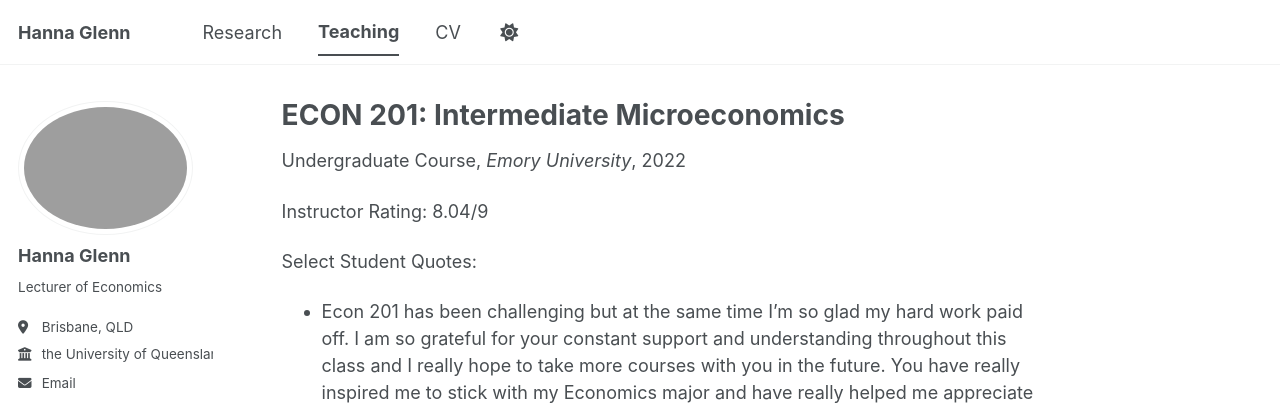
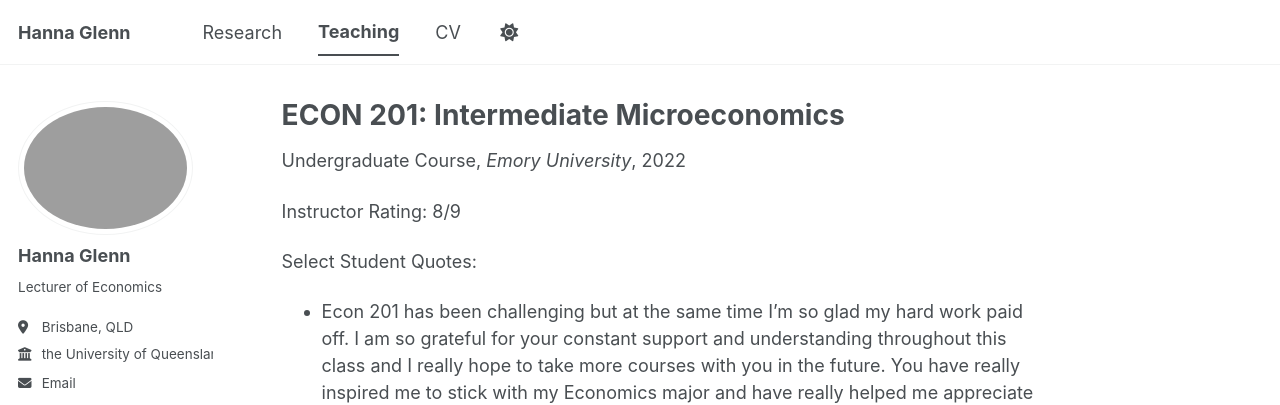
Before and after one commit to hannaglenn/hannaglenn.github.io, a Jekyll site: the page built from _teaching/int-micro.md, in a window 1280 px wide and 1098 px high. Shown: the top 405 px of the window. Built offline with Jekyll 4.4.1, drawn with Linux system fonts in a browser that asks for light colours; some web fonts are replaced; a script bundle is joined from its source files by our own code; library files that are not in the unit come from our copies.

Commit message:
try to fix teaching

```diff
--- a/_teaching/int-micro.md
+++ b/_teaching/int-micro.md
@@ -7,7 +8,7 @@ venue: "Emory University"
 date: 2022-06-06
 ---
 
-Instructor Rating: 8.04/9
+Instructor Rating: 8/9
 
 Select Student Quotes:
 
```
Also changed, not shown: other parts of _teaching/int-micro.md (+1 -0 lines).
